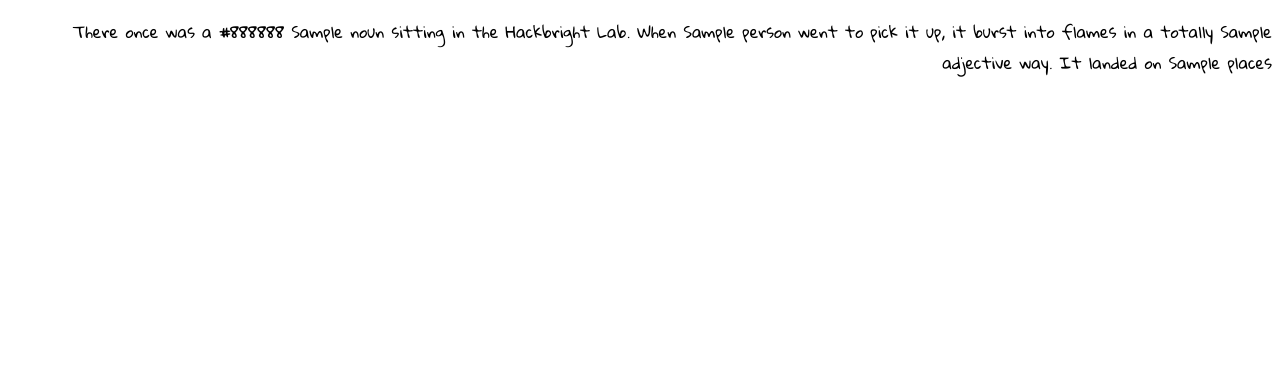
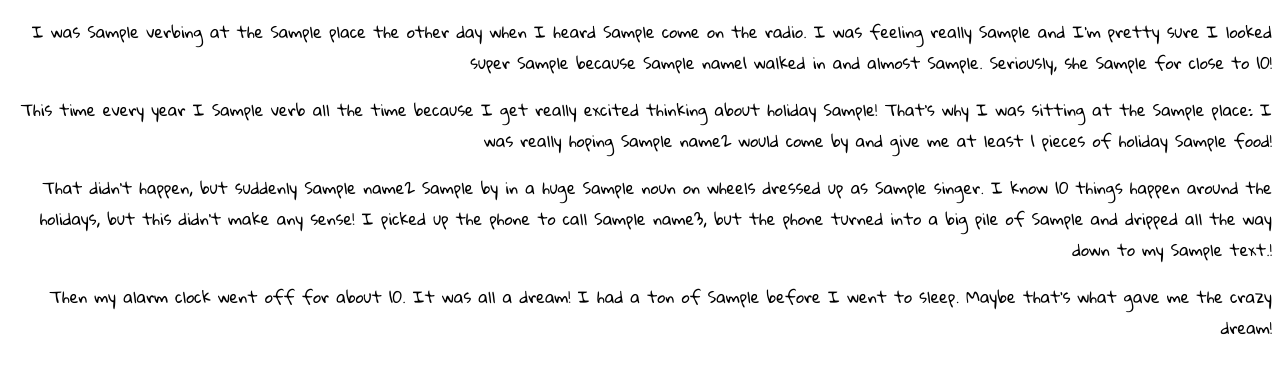
Before and after one commit to jttyeung/hackbright, a Flask app: template madlibs/templates/madlib.html in a window 1280 px wide. Shown: the top 374 px of the page. Run offline with Flask 2, Linux system fonts and the light colour scheme; the template is opened without the code that fills it: most values are stand-ins (such as "Sample title", 1, 10 or a date in 2020).

Commit message:
added crazy long holiday madlib

```diff
--- a/madlibs/templates/madlib.html
+++ b/madlibs/templates/madlib.html
@@ -6,18 +6,13 @@
     <link href="https://fonts.googleapis.com/css?family=Gloria+Hallelujah" rel="stylesheet">
 </head>
 <body>
-    <p>There once was a {{ color }} {{ noun }} sitting in the Hackbright Lab. When {{ person }} went to pick it up, it burst into flames in a totally {{ adjective }} way.
-        {% if places|length == 1 %}
-            It landed on {{ places }}
-        {% endif %}
+    <p>I was {{ verbing }} at the {{ place }} the other day when I heard {{ holiday_song }} come on the radio. I was feeling really {{ adjective1 }} and I’m pretty sure I looked super {{ adjective2 }} because {{ name1 }} walked in and almost {{ verbed1 }}. Seriously, she {{ verbed2 }} for close to {{ amount_of_time1 }}!</p>
 
-        {% if places|length > 1 %}
-            It landed on
-                {% for place in places[:-1] %}
-                    {{ place }},
-                {% endfor %}
-            and {{places[-1]}}.
-        {% endif %}
+    <p>This time every year I {{ verb }} all the time because I get really excited thinking about holiday {{ plural_noun }}! That’s why I was sitting at the {{ place }}: I was really hoping {{ name2 }} would come by and give me at least {{ number }} pieces of holiday {{ food }}!</p>
+
+    <p>That didn’t happen, but suddenly {{ name2 }} {{ verbed3 }} by in a huge {{ noun }} on wheels dressed up as {{ singer }}. I know {{ adjective3 }} things happen around the holidays, but this didn’t make any sense! I picked up the phone to call {{ name3 }}, but the phone turned into a big pile of {{ messy_food }} and dripped all the way down to my {{ body_part }}!</p>
+
+    <p>Then my alarm clock went off for about {{ amount_of_time2 }}. It was all a dream! I had a ton of {{ holiday_food }} before I went to sleep. Maybe that’s what gave me the crazy dream!</p>
     </p>
 </body>
 </html>
```
